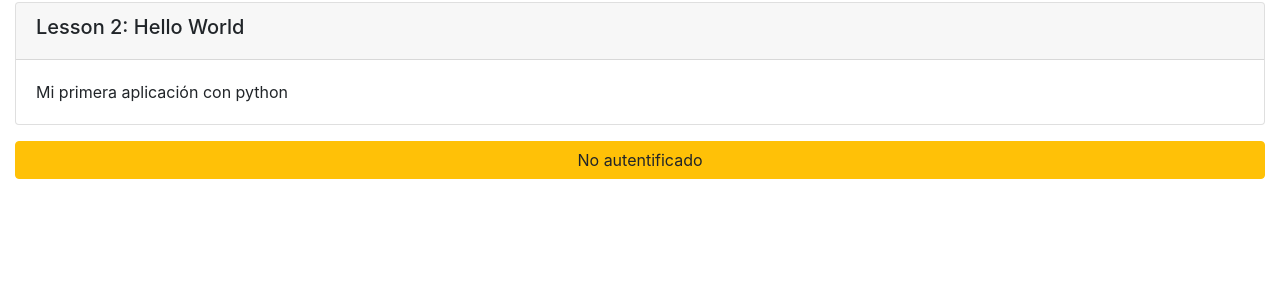
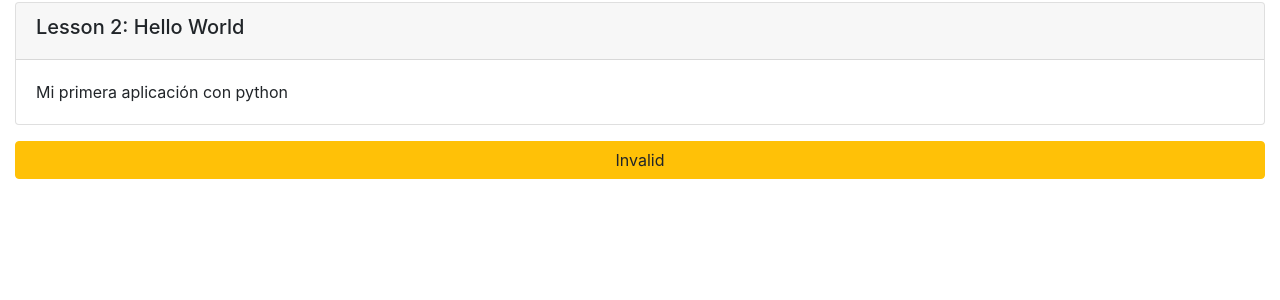
Before and after one commit to jahnvigangwar/cloud_django, a Django app: page /onlinecourse/1/ in a window 1280 px wide. Shown: the part 227-527 px from the top of the page. Run offline with Django 3.2, Linux system fonts and the light colour scheme; data comes from the database, SQL or seed files in the repository; some libraries are stand-ins or nearby versions.

Commit message:
Update course_detail_bootstrap.html

```diff
--- a/onlinecourse/templates/onlinecourse/course_detail_bootstrap.html
+++ b/onlinecourse/templates/onlinecourse/course_detail_bootstrap.html
@@ -55,9 +55,9 @@
             https://www.w3schools.com/bootstrap4/bootstrap_collapse.asp-->
 
             {% if user.is_authenticated %}
-                <button type="button" class="btn btn-info btn-block mt-3" data-toggle="collapse" data-target="#exam">Iniciar Exámen</button>
+                <button type="button" class="btn btn-info btn-block mt-3" data-toggle="collapse" data-target="#exam">Begin the test</button>
             {% else %}
-                <button type="button" class="btn btn-warning btn-block mt-3" data-toggle="collapse" data-target="#">No autentificado</button>
+                <button type="button" class="btn btn-warning btn-block mt-3" data-toggle="collapse" data-target="#">Invalid</button>
             {% endif %}
 
             <!--
```
